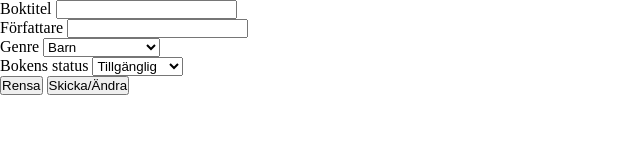
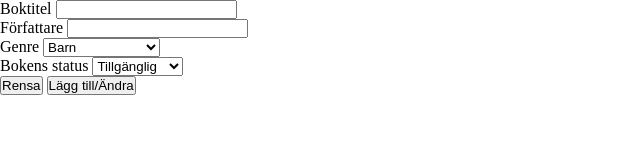
Before and after one commit to Emmssz/-gik339-12-projekt, a plain HTML site: page Client/index.html in a window 1280 px wide. Shown: the full height of the page, 0-640 px from the left. Drawn offline with Linux system fonts and the light colour scheme; no server answers.

Commit message:
Kommentar

```diff
--- a/Client/index.html
+++ b/Client/index.html
@@ -15,6 +15,7 @@
       </form>
     </div>
 
+    <!-- Testformulär-->
     <form id="bookForm">
       <div class="">
         <label for="boktitel" class="col-4">Boktitel</label>
@@ -44,11 +45,12 @@
         <div>
           <button class="" type="reset" name="clearBookForm">Rensa</button>
           <button class="" type="submit" name="submitBookForm">
-            Skicka/Ändra
+            Lägg till/Ändra
           </button>
         </div>
       </div>
     </form>
+
     <script src="script.js"></script>
   </body>
 </html>
```
Also changed, not shown: 1 other file.
